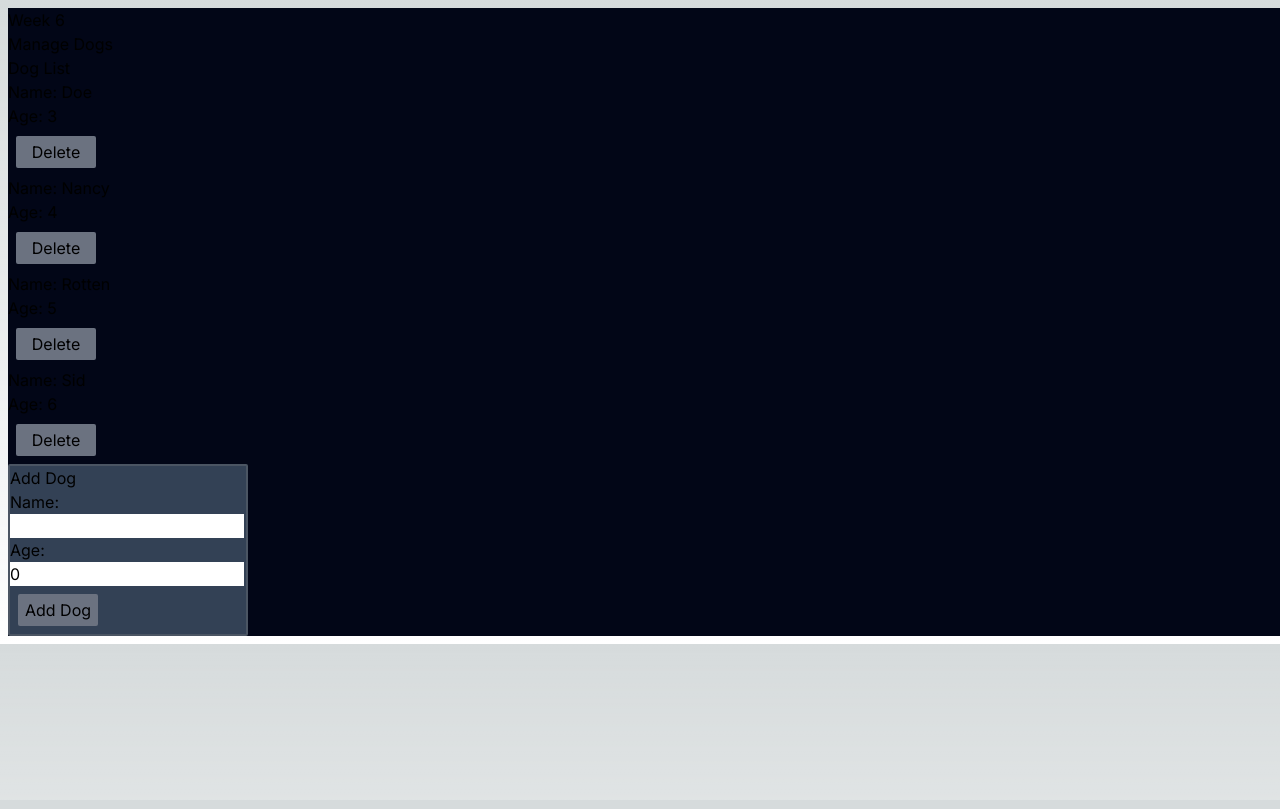
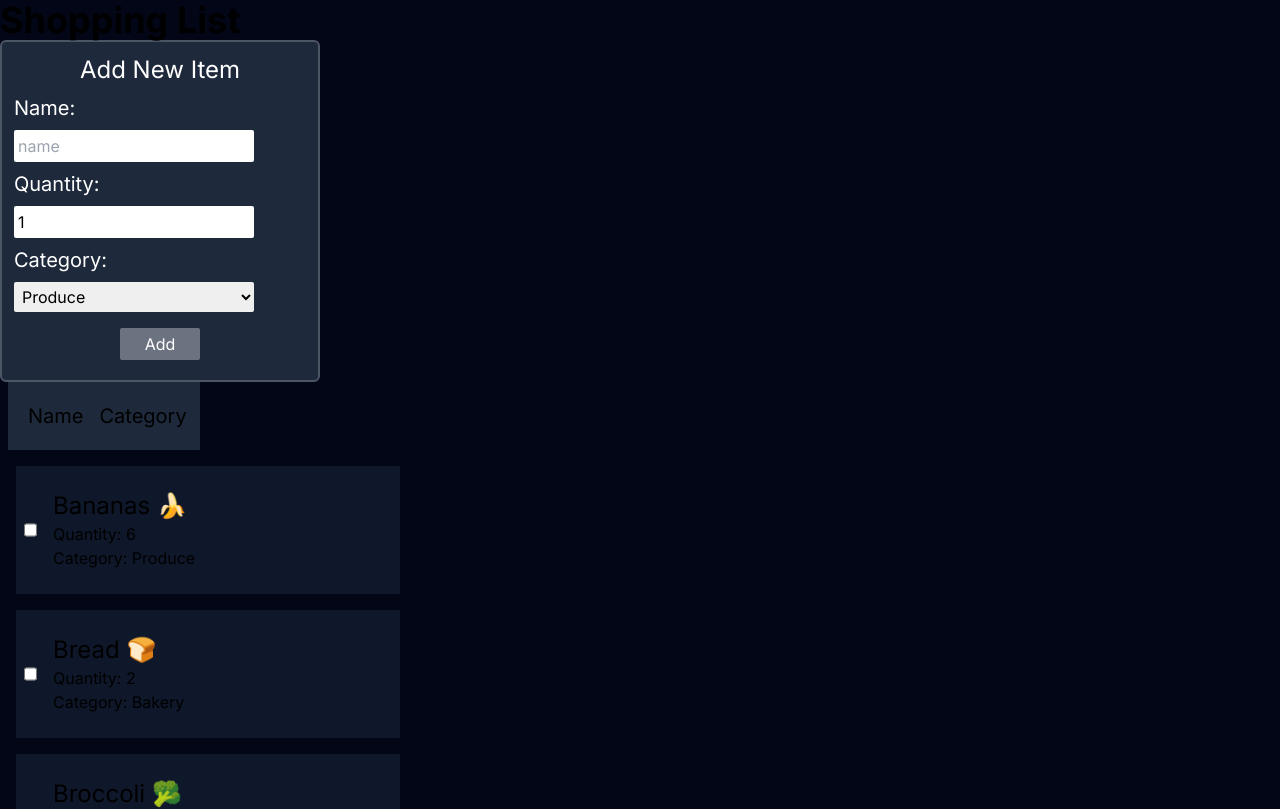
Before and after one commit to GregPilk/cprg306-assignments, a Next.js app: page /week-6 in a window 1280 px wide. Shown: the top 809 px of the page. Built offline with nearby package versions, Linux system fonts and the light colour scheme.

Commit message:
week-6 basics complete
week-6 base complete

```diff
--- a/app/week-6/item-list.js
+++ b/app/week-6/item-list.js
@@ -1,9 +1,9 @@
 "use client";
+
 import { useState } from "react";
-import items from "./items.json";
 import Item from "./item";
 
-export default function ItemList() {
+export default function ItemList({ items }) {
   const [sortby, setSortby] = useState("name");
 
   const sortedItems = items.sort((a, b) => {
@@ -21,16 +21,18 @@ export default function ItemList() {
 
   return (
     <div>
-      <div>
+      <div className="bg-slate-800 p-1 ml-2 text-xl w-48">
         <button
-          className={sortby === "name" ? "bg-slate-800 p-1 m-3 text-xl" : ""}
+          className={
+            sortby === "name" ? "hover:bg-slate-600 p-1 m-3 text-xl" : ""
+          }
           onClick={() => setSortby("name")}
         >
           Name
         </button>
         <button
           className={
-            sortby === "category" ? "bg-slate-800 p-1 m-3 text-xl" : ""
+            sortby === "category" ? "hover:bg-slate-600 p-1 m-3 text-xl" : ""
           }
           onClick={() => setSortby("category")}
         >
--- a/app/week-6/new-item.js
+++ b/app/week-6/new-item.js
@@ -1,17 +1,19 @@
 "use client";
 import { useState } from "react";
 
-export default function NewItem({ onAdd }) {
+export default function NewItem({ onAddItem }) {
   const [name, setName] = useState("");
   const [quantity, setQuantity] = useState(1);
   const [category, setCategory] = useState("produce");
+  const [id, setId] = useState(0);
 
   function handleSubmit(event) {
     event.preventDefault();
-    const item = { name, quantity, category };
+    const newId = Math.floor(Math.random() * 1000000);
+    const item = { id: newId, name, quantity, category };
     console.log("New Item: ", item);
-    alert(`Added ${quantity} ${name} from ${category} to the list.`);
-    onAdd({ name, quantity, category });
+    // alert(`Added ${quantity} ${name} from ${category} to the list.`);
+    onAddItem({ id, name, quantity, category });
     setName("");
     setQuantity(1);
     setCategory("produce");
--- a/app/week-6/page.js
+++ b/app/week-6/page.js
@@ -1,31 +1,50 @@
 "use client";
 // import Counter from "./counter.js";
-import DogForm from "./dog-form.js";
-import DogList from "./dog-list.js";
-import dogData from "./dog-data.json";
+// import DogForm from "./dog-form.js";
+// import DogList from "./dog-list.js";
+// import dogData from "./dog-data.json";
 import { useState } from "react";
+import ItemList from "./item-list";
+import NewItem from "./new-item";
+import itemsData from "./items.json";
 
 export default function Page() {
-  const [dogs, setDogs] = useState(dogData);
+  const [items, setItems] = useState(itemsData);
 
-  const addDog = (dog) => {
-    setDogs([...dogs, dog]);
-  };
-
-  const deleteDog = (id) => {
-    setDogs(dogs.filter((dog) => dog.id !== id));
+  const handleAddItem = (item) => {
+    setItems([...items, item]);
   };
 
   return (
-    // <main className="flex bg-slate-950 m-2 justify-center w-full">
-    //   <Counter />
-    <div>
-      <main className="bg-slate-950 m-2 justify-center w-full">
-        <h2>Week 6</h2>
-        <h2>Manage Dogs</h2>
-        <DogList dogs={dogs} onDelete={deleteDog} />
-        <DogForm onAddDog={addDog} />
-      </main>
-    </div>
+    <main className="bg-slate-950">
+      <h1 className="text-4xl font-bold">Shopping List</h1>
+      <NewItem onAddItem={handleAddItem} />
+      <ItemList items={items} />
+    </main>
   );
 }
+
+// export default function Page() {
+//   const [dogs, setDogs] = useState(dogData);
+
+//   const addDog = (dog) => {
+//     setDogs([...dogs, dog]);
+//   };
+
+//   const deleteDog = (id) => {
+//     setDogs(dogs.filter((dog) => dog.id !== id));
+//   };
+
+//   return (
+//     // <main className="flex bg-slate-950 m-2 justify-center w-full">
+//     //   <Counter />
+//     <div>
+//       <main className="bg-slate-950 m-2 justify-center w-full">
+//         <h2>Week 6</h2>
+//         <h2>Manage Dogs</h2>
+//         <DogList dogs={dogs} onDelete={deleteDog} />
+//         <DogForm onAddDog={addDog} />
+//       </main>
+//     </div>
+//   );
+// }
```
